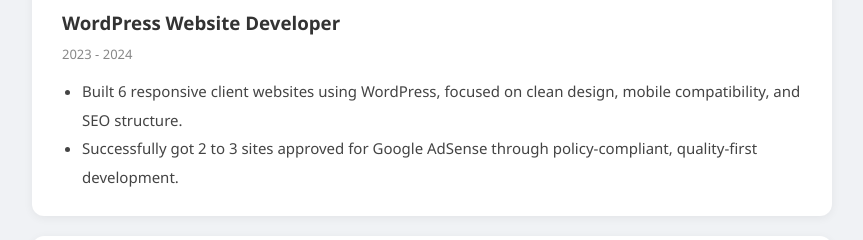
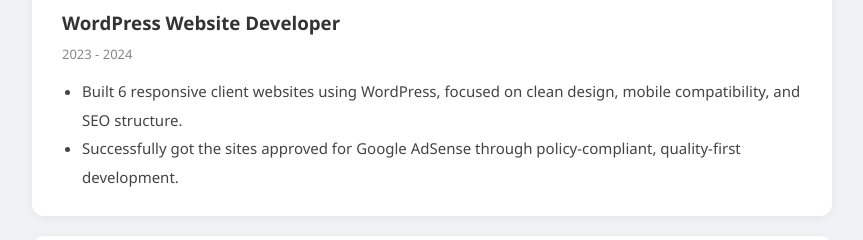
Before and after one commit to Sibtain-Tariq/Portfolio, a plain HTML site: page index.html in a window 1280 px wide. Shown: the part 4440-4680 px from the top of the page, without its empty margins (208-1071 px from the left). Drawn offline with Linux system fonts and the light colour scheme.

Commit message:
index.html

```diff
--- a/index.html
+++ b/index.html
@@ -579,7 +579,7 @@ I'm currently open to internships, freelance projects, and collaborative opportu
       <p style="font-size: 13px; color: #888; margin-bottom: 12px;">2023 - 2024</p>
       <ul style="padding-left: 20px; color: #444; line-height: 1.9; font-size: 15px;">
         <li>Built 6 responsive client websites using WordPress, focused on clean design, mobile compatibility, and SEO structure.</li>
-        <li>Successfully got 2 to 3 sites approved for Google AdSense through policy-compliant, quality-first development.</li>
+        <li>Successfully got the sites approved for Google AdSense through policy-compliant, quality-first development.</li>
       </ul>
     </div>
 
```
